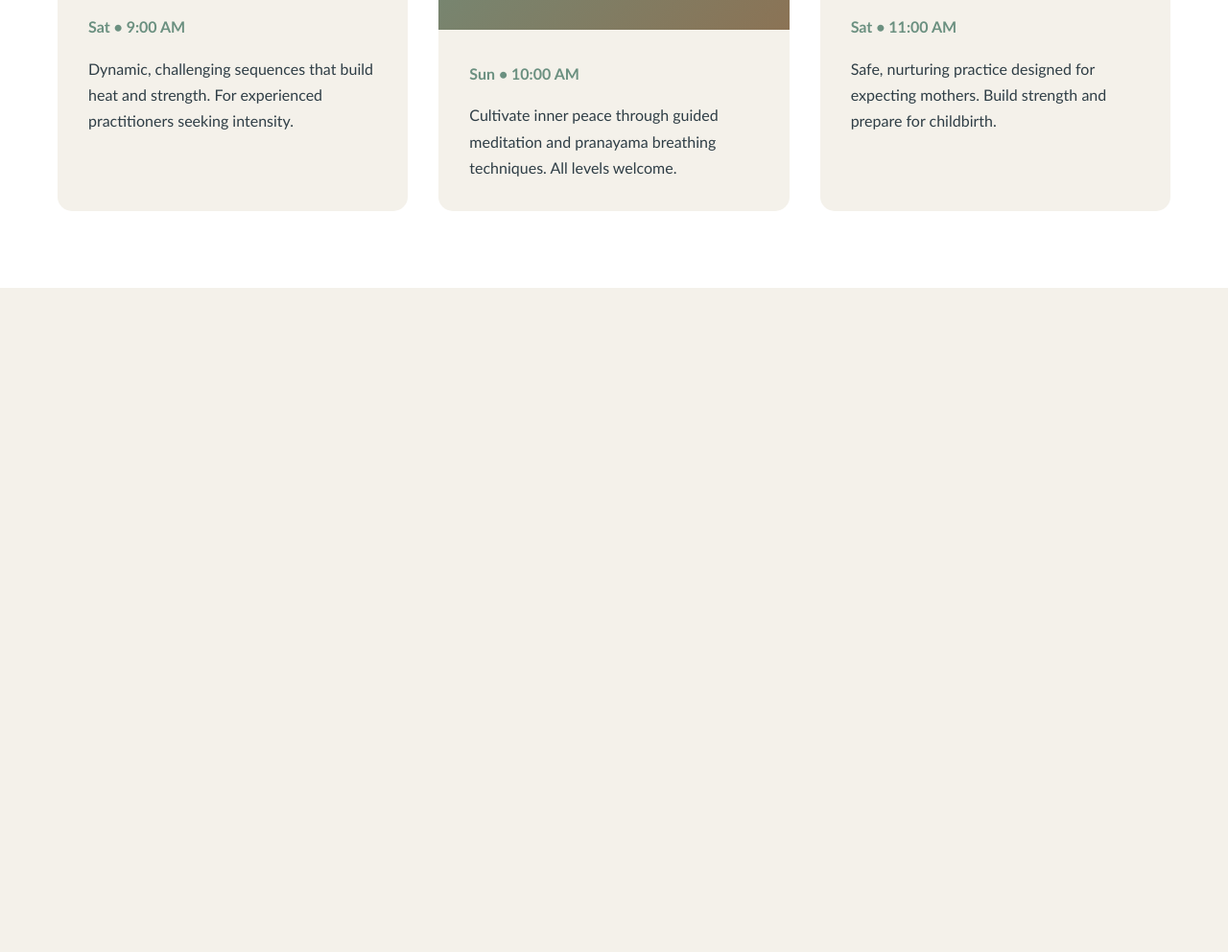
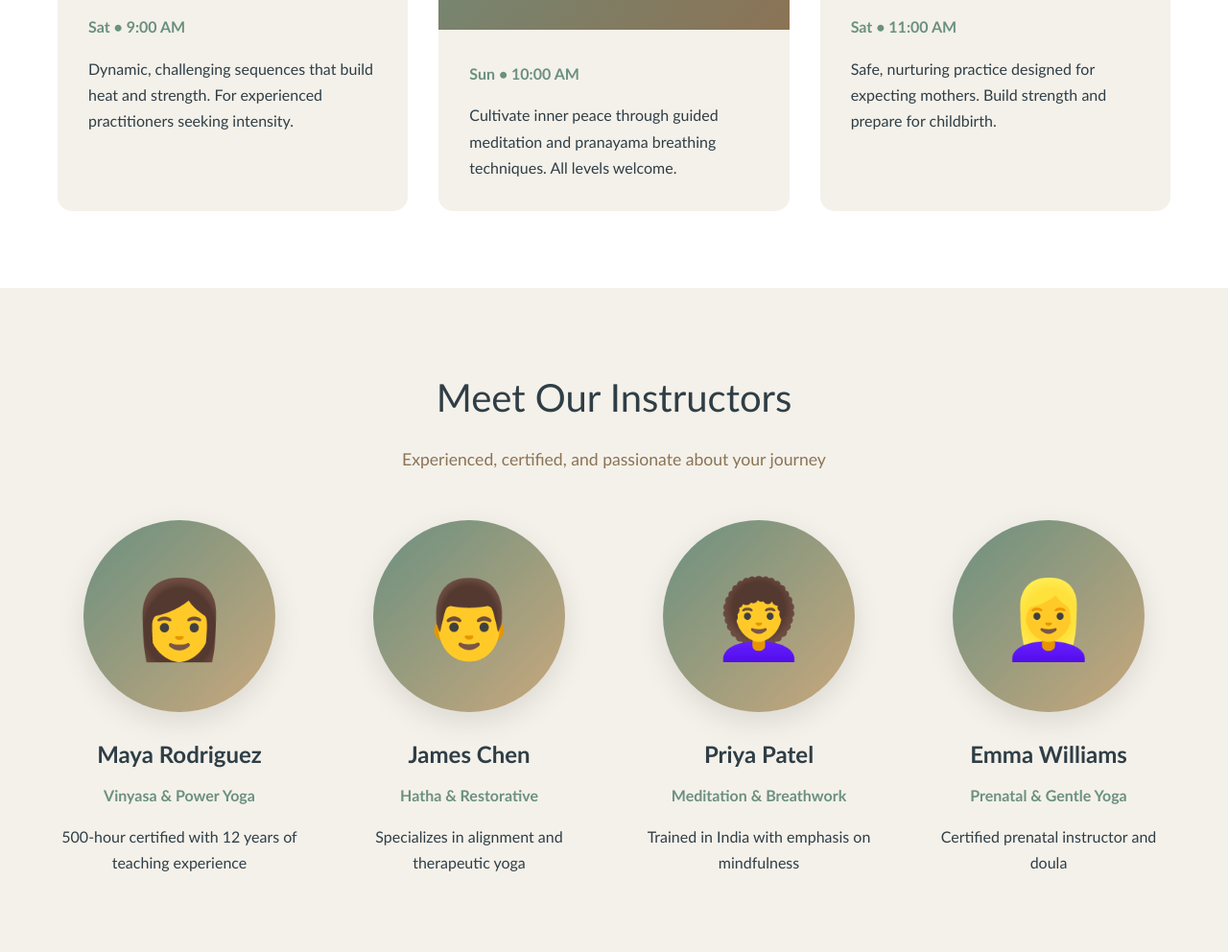
Before and after one commit to JakobCoding/Yoga-Studio, a plain HTML site: page index.html in a window 1280 px wide. Shown: the part 1538-2530 px from the top of the page at 96% size. Before the commit the page ends 1838 px from the top, so only its background shows below. Drawn offline with Linux system fonts and the light colour scheme.

Commit message:
Instructers and Classes section added

```diff
--- a/index.html
+++ b/index.html
@@ -498,5 +498,44 @@
         </div>
     </section>
 
+    <section id="instructors" class="instructors">
+        <div class="container">
+            <h2 class="section-title">Meet Our Instructors</h2>
+            <p class="section-subtitle">Experienced, certified, and passionate about your journey</p>
+
+            <div class="instructors-grid">
+                <div class="instructor-card">
+                    <div class="instructor-img">👩</div>
+                    <h3>Maya Rodriguez</h3>
+                    <div class="specialty">Vinyasa & Power Yoga</div>
+                    <p>500-hour certified with 12 years of teaching experience</p>
+                </div>
+
+                <div class="instructor-card">
+                    <div class="instructor-img">👨</div>
+                    <h3>James Chen</h3>
+                    <div class="specialty">Hatha & Restorative</div>
+                    <p>Specializes in alignment and therapeutic yoga</p>
+                </div>
+
+                <div class="instructor-card">
+                    <div class="instructor-img">👩‍🦱</div>
+                    <h3>Priya Patel</h3>
+                    <div class="specialty">Meditation & Breathwork</div>
+                    <p>Trained in India with emphasis on mindfulness</p>
+                </div>
+
+                <div class="instructor-card">
+                    <div class="instructor-img">👱‍♀️</div>
+                    <h3>Emma Williams</h3>
+                    <div class="specialty">Prenatal & Gentle Yoga</div>
+                    <p>Certified prenatal instructor and doula</p>
+                </div>
+            </div>
+        </div>
+    </section>
+
+
+
 </body>
 </html>
```
